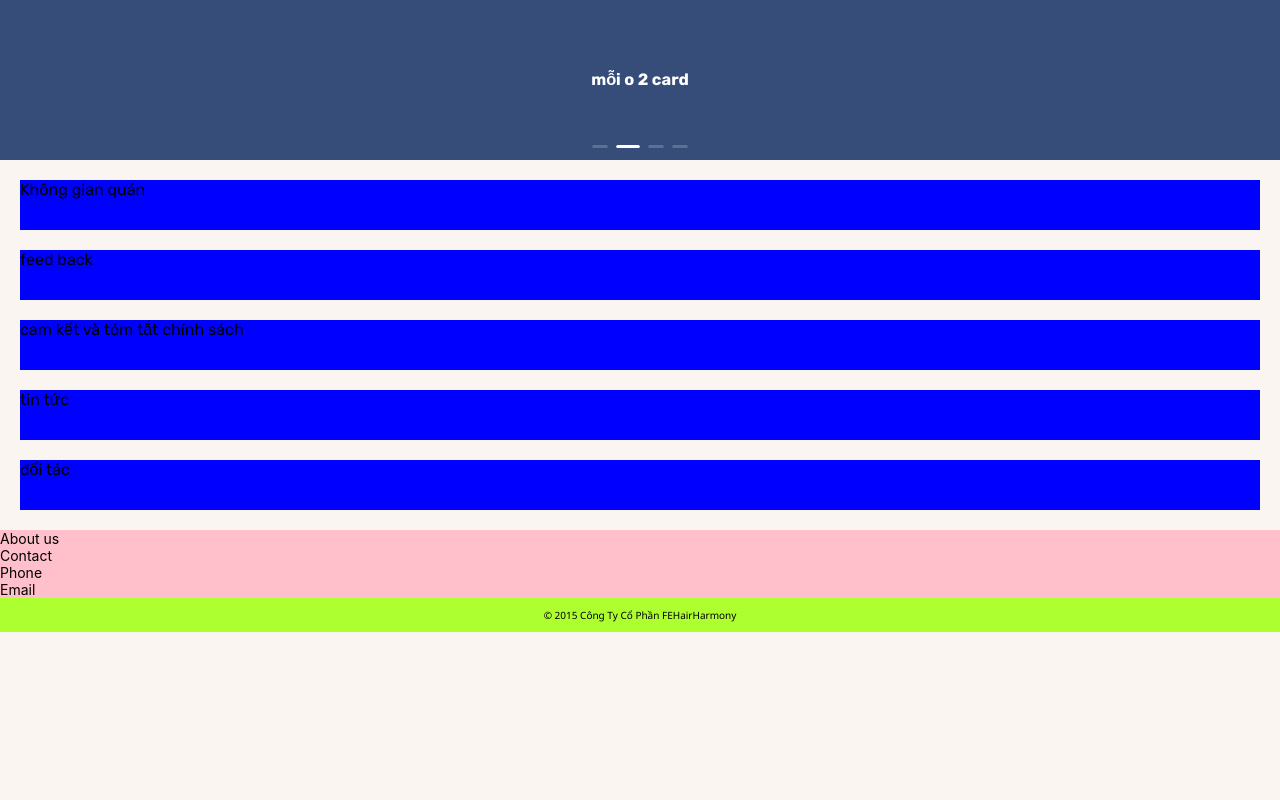
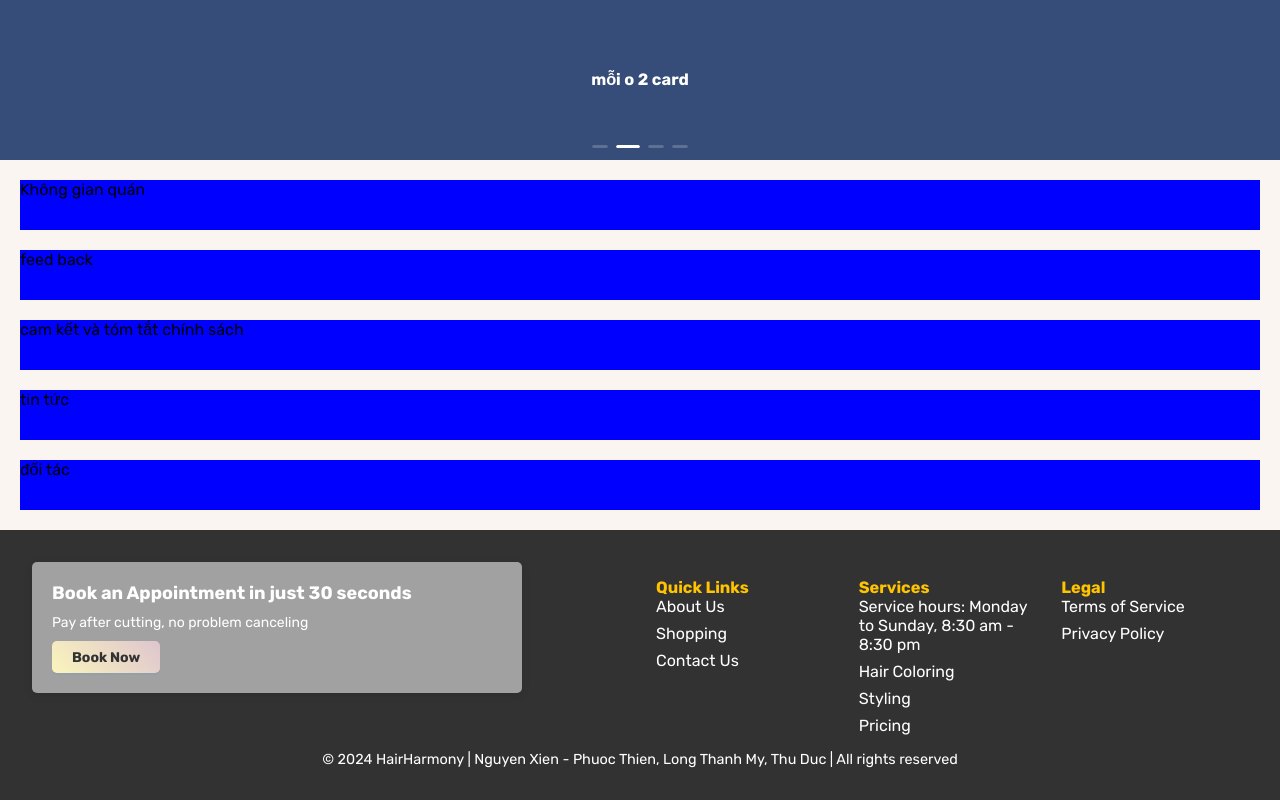
Before and after one commit to DucHai232/swd-hair-fe, a React (Vite) app: page / in a window 1280 px wide. Shown: the part 1208-2008 px from the top of the page. Before the commit the page ends 1840 px from the top, so only its background shows below. Built offline with nearby package versions, Linux system fonts and the light colour scheme; what axios-retry would draw is missing.

Commit message:
Toàn - Footer (chưa gắn link button)

```diff
--- a/src/components/Footer/Footer.module.scss
+++ b/src/components/Footer/Footer.module.scss
@@ -1,11 +1,93 @@
-.bg{
-    background: pink;
+.footerContainer {
+  background-color: #323232;
+  padding: 2rem;
 }
-.FooterTitle{
-    padding: 10px ;
-    font-size: 10px;
-    text-align: center;
-    background-color: greenyellow ;
-    font-family: segoe ui, Helvetica, Arial, sans-serif;
-    font-weight: 400;
+
+.footerContent {
+  margin-bottom: auto;
 }
+
+.quoteContainer {
+  flex: 1;
+}
+
+.quote {
+  font-style: italic;
+  text-align: left;
+  color: white;
+}
+
+.footerColumn {
+  display: flex;
+  flex-direction: column;
+}
+
+.footerColumnWrapper {
+  flex: 1;
+  margin: 0 1rem;
+}
+
+.footerTitle {
+  color: #ffc300;
+  margin-top: 1rem;
+}
+
+.footerLinks {
+  list-style: none;
+  padding: 0;
+}
+
+.footerLinkItem {
+  margin-bottom: 0.5rem;
+}
+
+.footerLink {
+  font-size: 1rem;
+  color: #ffffff;
+  cursor: pointer;
+  &:hover {
+    color: #fbf5bc;
+  }
+}
+
+.footerCopyright {
+  text-align: center;
+  margin-top: 0.5rem;
+  font-size: 0.9rem;
+  color: #ffffff;
+}
+
+.footerText {
+  font-size: 1rem;
+  color: #ffffff;
+}
+
+.bookingBox {
+  background-color: #a2a1a2;
+  padding: 20px;
+  border-radius: 5px;
+  box-shadow: 0 2px 8px rgba(0, 0, 0, 0.1);
+  width: 450px;
+  color: white;
+}
+
+.bookingTitle {
+  margin-bottom: 10px;
+  font-size: 18px;
+}
+
+.bookingButton {
+  margin-top: 10px;
+  background: linear-gradient(45deg, #fbf5bc, #dec5cf);
+  color: #323232;
+  font-weight: bold;
+  padding: 10px 20px;
+  border: none;
+  cursor: pointer;
+  border-radius: 5px;
+}
+
+.bookingButton:hover {
+  background: linear-gradient(45deg, #f07b9e, #fbbce8);
+  color: #ffffff;
+}
--- a/src/components/Footer/index.jsx
+++ b/src/components/Footer/index.jsx
@@ -1,21 +1,90 @@
-import { Col, Row } from "antd";
-import React from "react";
+import { Row, Col, Button } from "antd";
 import styles from "./Footer.module.scss";
 
-const index = () => {
+export const footerLinks = [
+  {
+    title: "Quick Links",
+    links: [
+      { name: "About Us", url: "/about" },
+      { name: "Shopping", url: "/shopping" },
+      { name: "Contact Us", url: "/contact" },
+    ],
+  },
+  {
+    title: "Services",
+    links: [
+      {
+        name: "Service hours: Monday to Sunday, 8:30 am - 8:30 pm",
+        isText: true,
+      },
+      { name: "Hair Coloring", url: "/services/coloring" },
+      { name: "Styling", url: "/services/styling" },
+      { name: "Pricing", url: "/pricing" },
+    ],
+  },
+
+  {
+    title: "Legal",
+    links: [
+      { name: "Terms of Service", url: "/terms" },
+      { name: "Privacy Policy", url: "/privacy-policy" },
+    ],
+  },
+];
+
+const BookingBox = () => (
+  <div className={styles.bookingBox}>
+    <h3 className={styles.bookingTitle}>
+      Book an Appointment in just 30 seconds
+    </h3>
+    <p>Pay after cutting, no problem canceling</p>
+    <Button type="primary" className={styles.bookingButton}>
+      Book Now
+    </Button>
+  </div>
+);
+
+const Footer = () => {
+  const FooterColumn = ({ title, links }) => (
+    <div className={styles.footerColumn}>
+      <h3 className={styles.footerTitle}>{title}</h3>
+      <ul className={styles.footerLinks}>
+        {links.map((link, index) => (
+          <li key={index} className={styles.footerLinkItem}>
+            {link.isText ? (
+              <span className={styles.footerText}>{link.name}</span>
+            ) : (
+              <span className={styles.footerLink}>{link.name}</span>
+            )}
+          </li>
+        ))}
+      </ul>
+    </div>
+  );
+
   return (
-    <>
-      <div span={24} className={styles.bg}>
-        <Row>About us</Row>
-        <Row>Contact</Row>
-        <Row>Phone</Row>
-        <Row>Email</Row>
-      </div>
-      <div className={styles.FooterTitle}>
-        © 2015 Công Ty Cổ Phần FEHairHarmony
-      </div>
-    </>
+    <footer className={styles.footerContainer}>
+      <Row justify="space-around" className={styles.footerContent}>
+        <Col className={styles.quoteContainer}>
+          <BookingBox />
+        </Col>
+        <Col span={12}>
+          <Row justify="space-between">
+            {footerLinks.map((column, index) => (
+              <Col key={index} className={styles.footerColumnWrapper}>
+                <FooterColumn title={column.title} links={column.links} />
+              </Col>
+            ))}
+          </Row>
+        </Col>
+      </Row>
+
+      <p className={styles.footerCopyright}>
+        © 2024 HairHarmony | Nguyen Xien - Phuoc Thien, Long Thanh My, Thu Duc |
+        All rights reserved
+      </p>
+    </footer>
   );
 };
 
-export default index;
+export default Footer;
```
